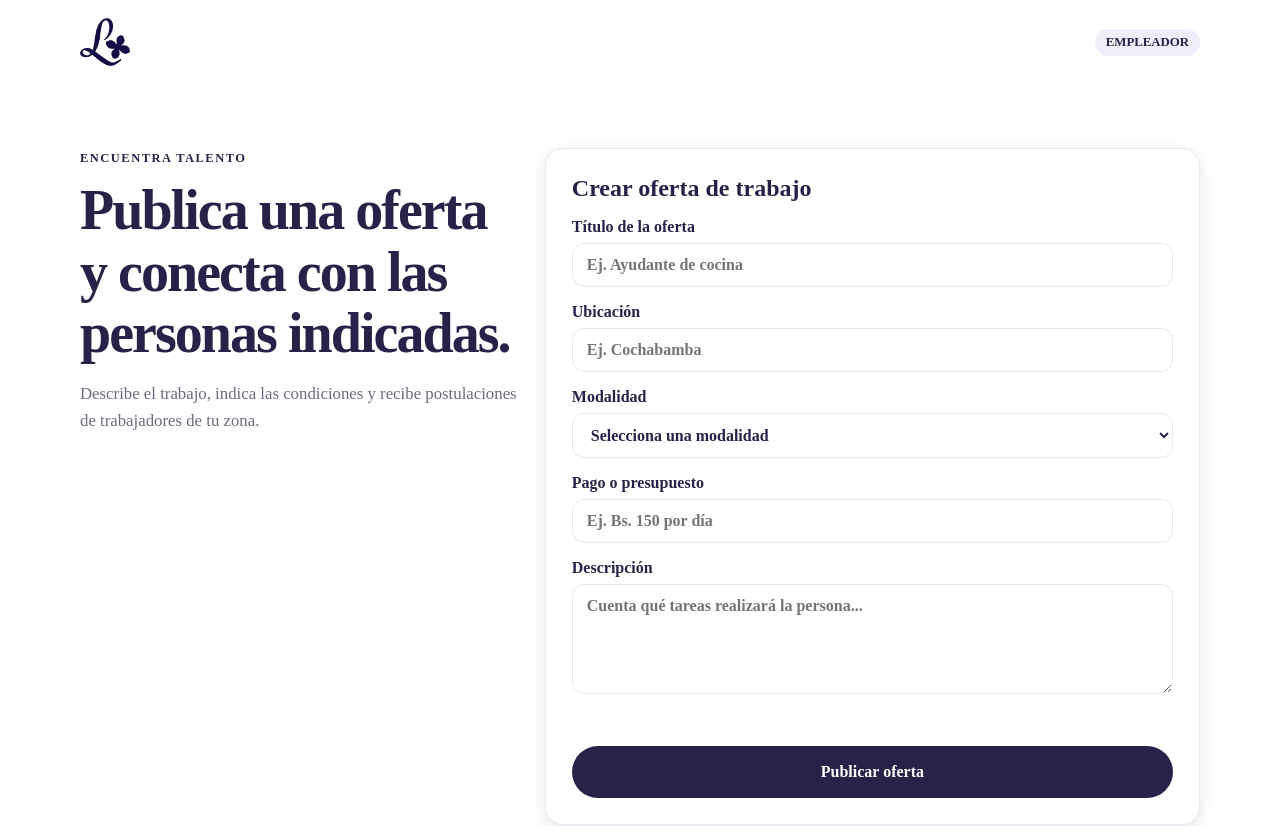
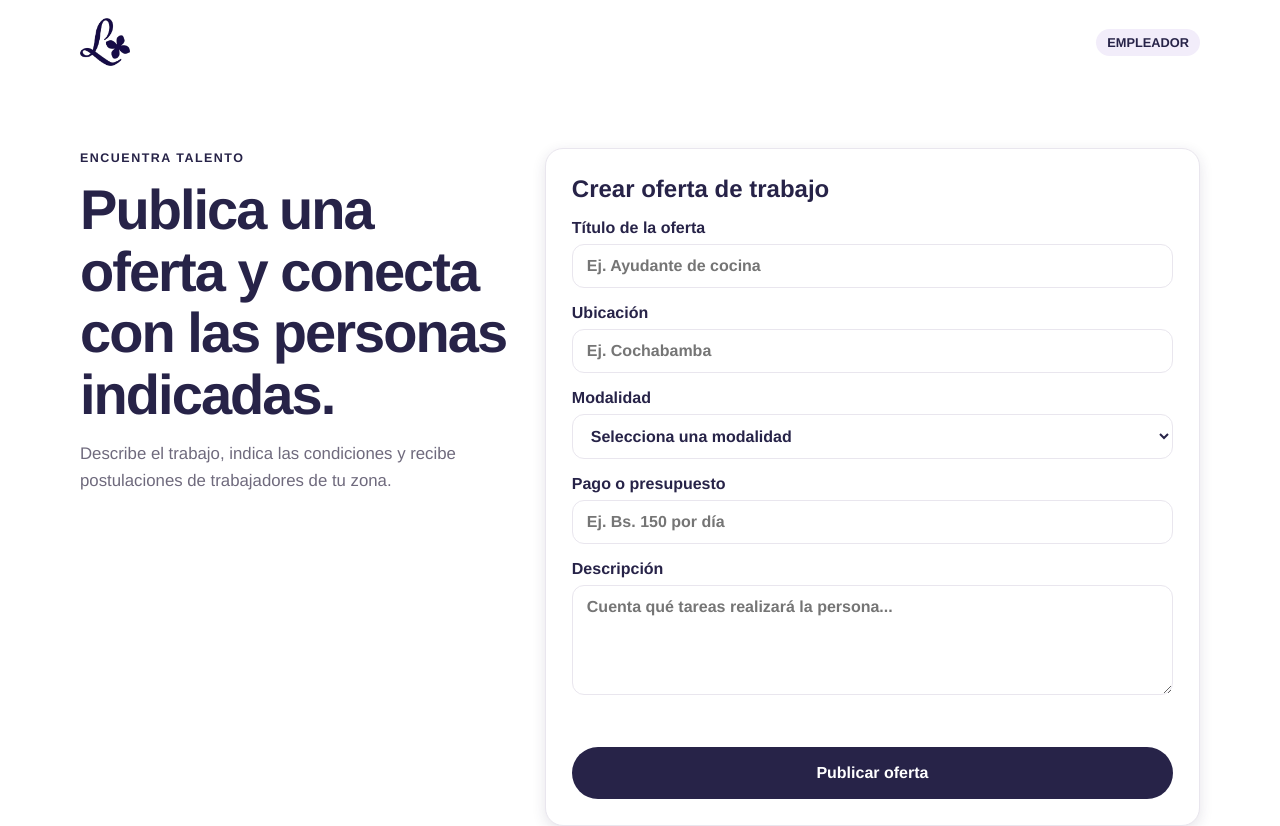
Before and after one commit to SusanLaime/LILA_Project, a website: page frontend/homeEmpleador.html in a window 1280 px wide. Shown: the top 826 px of the page. Drawn offline with Linux system fonts and the light colour scheme.

Commit message:
fix: changed the font to Poppins.

```diff
--- a/frontend/assets/css/pages/home-roles.css
+++ b/frontend/assets/css/pages/home-roles.css
@@ -1,6 +1,18 @@
 .role-home {
     background: var(--LILA-semantic-color-bg-canvas);
     color: var(--LILA-semantic-color-text-primary);
+    font-family: "Poppins-Regular", Helvetica, sans-serif;
+}
+
+.role-home h1,
+.role-home h2 {
+    font-family: "Poppins-Bold", Helvetica, sans-serif;
+}
+
+.role-home a,
+.role-home button,
+.role-home .role-label {
+    font-family: "Poppins-Medium", Helvetica, sans-serif;
 }
 
 .role-home .home-nav,
@@ -113,6 +125,7 @@
     border: 1px solid var(--LILA-semantic-color-border-default);
     border-radius: var(--LILA-primitives-radius-sm);
     background: #fff;
+    font-family: "Poppins-Regular", Helvetica, sans-serif;
 }
 
 .offer-form textarea {
```
